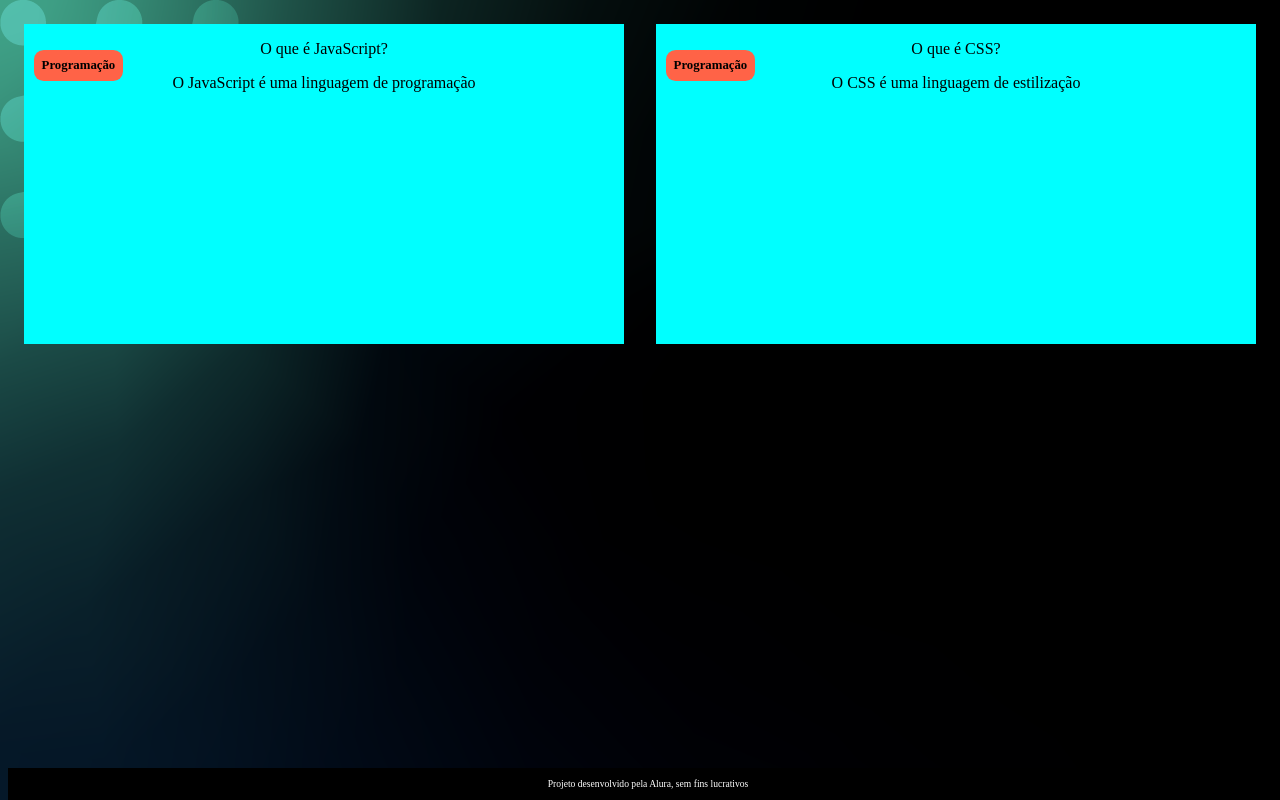
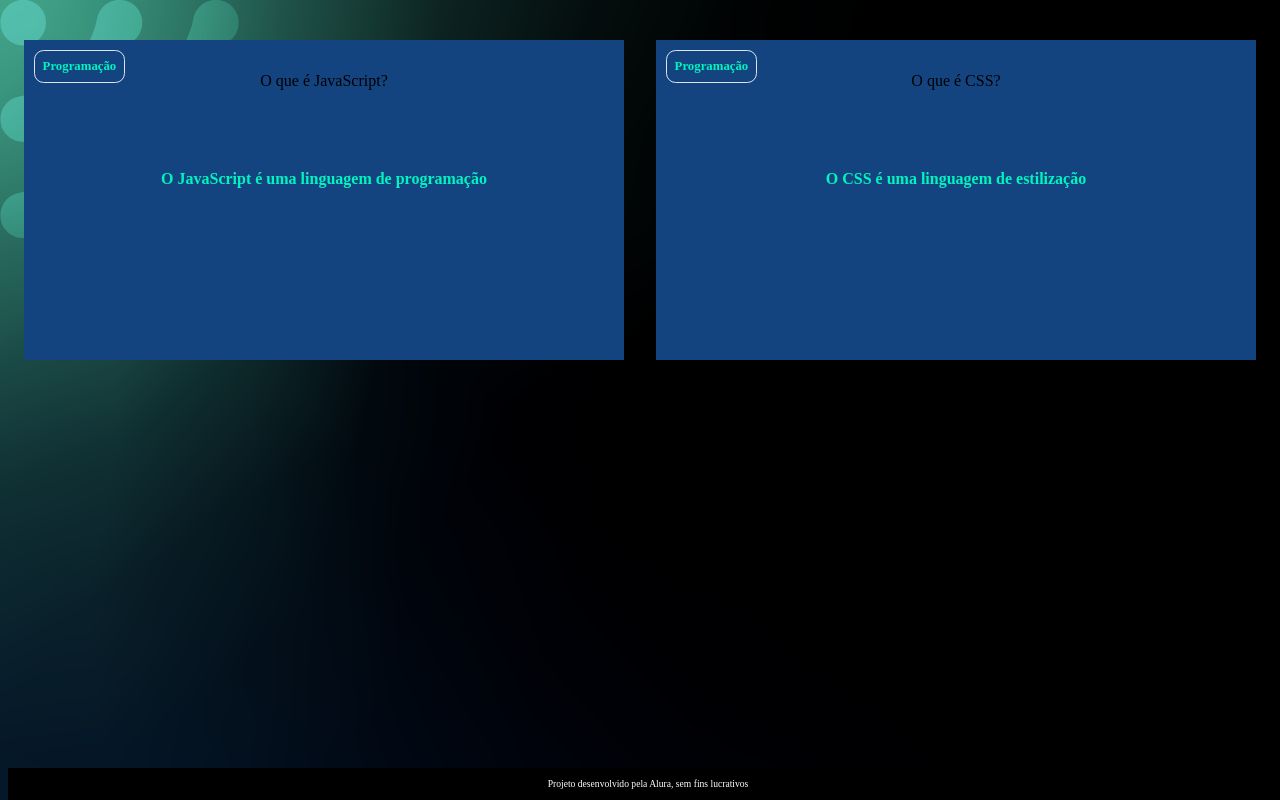
Before and after one commit to kaofreitas/FerramentaInterativa, a plain HTML site: page index.html in a window 1280 px wide. Drawn offline with Linux system fonts and the light colour scheme.

Commit message:
Add files via upload

```diff
--- a/assets/style.css
+++ b/assets/style.css
@@ -1,3 +1,9 @@
+:root {
+  --text-color: #DBE4EF;
+  --card-front-color: #144480;
+  --card-back-color: #00F4BF;
+}
+
 body {
    background: url('img/bg-desktop.webp');
     font-family: Bai Jamjuree;
@@ -9,13 +15,13 @@ body {
 
 .cartao{
     margin: 1rem 1rem;
-    background-color: aqua;
     height: 20rem;
     flex-grow: 1;
     flex-basis: calc(33% - 6rem);
 }
 
 .cartao__conteudo{
+    background-color: var(--card-front-color);
     text-align: center;
    /* background-color: aquamarine; */
     height: 100%;
@@ -23,7 +29,8 @@ body {
 }
 
 .cartao__conteudo h3{
-    background-color: tomato;
+    color: var(--card-back-color);
+    border: 1px solid var(--text-color);
     text-align: left;
     padding: 0.5rem;
     position: absolute;
@@ -31,6 +38,21 @@ body {
     border-radius: 0.6rem;
     font-size: 1vw                                                                                                                                                                                                                                                                                                        ;
 
+}
+
+.cartao__conteudo p {
+    margin-top: 1rem;
+    padding: 2rem;
+}
+
+cartao__conteudo__pergunta p {
+    color: var(--text-color);
+    font-weight: 500;
+}
+
+.cartao__conteudo__resposta p {
+    color: var(--card-back-color);
+    font-weight: 700;
 }
 
 footer {
```
